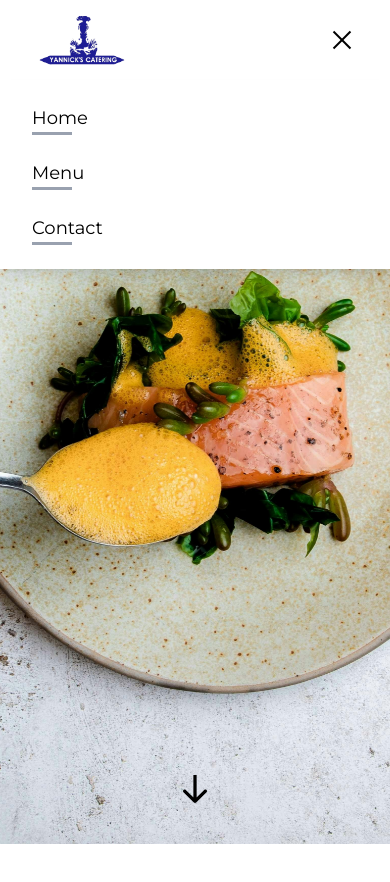
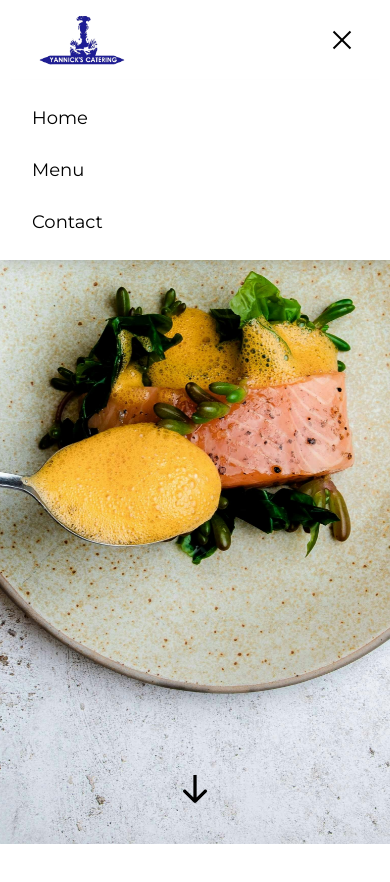
Before and after one commit to imadzaanine/yannickscatering, a Next.js app: page / in a window 390 px wide. Both pictures are taken after a click on the button "Toggle menu". Shown: the top 882 px of the page. Built offline with nearby package versions, Linux system fonts and the light colour scheme.

Commit message:
Deleted the line on small screens

```diff
--- a/public/components/layout/NavBar.tsx
+++ b/public/components/layout/NavBar.tsx
@@ -1,6 +1,14 @@
 'use client';
+
 import React, { useState } from 'react';
-import { motion, useScroll, useTransform, useMotionValueEvent, useAnimationControls, AnimatePresence } from 'framer-motion';
+import {
+  motion,
+  useScroll,
+  useTransform,
+  useMotionValueEvent,
+  useAnimationControls,
+  AnimatePresence,
+} from 'framer-motion';
 import Logo from '../ui/Logo';
 import { useMenu } from '../contexts/MenuContext';
 
@@ -35,7 +43,12 @@ const NavBar: React.FC = () => {
     });
   };
 
-  const navBg = menuOpen ? 'rgba(255,255,255,1)' : scrolled ? 'rgba(255,255,255,0.6)' : 'rgba(255,255,255,0)';
+  const navBg = menuOpen
+    ? 'rgba(255,255,255,1)'
+    : scrolled
+    ? 'rgba(255,255,255,0.6)'
+    : 'rgba(255,255,255,0)';
+
   const showBlur = !menuOpen && scrolled;
 
   return (
@@ -54,17 +67,23 @@ const NavBar: React.FC = () => {
         <Logo width={100} height={16} />
       </motion.div>
 
-      <div className="hidden md:block absolute left-1/2 transform -translate-x-1/2">
+      {/* Desktop Navigation */}
+      <div className="hidden md:block absolute left-1/2 -translate-x-1/2">
         <ul className="flex space-x-24">
           {links.map((link) => (
-            <li key={link.id} className="group text-black cursor-pointer" onClick={() => handleNavClick(link.id)}>
+            <li
+              key={link.id}
+              className="group text-black cursor-pointer"
+              onClick={() => handleNavClick(link.id)}
+            >
               <div>{link.label}</div>
-              <div className="w-10 h-0.75 bg-gray-400 mx-auto transition-colors group-hover:bg-[#1E1D94]"></div>
+              <div className="w-10 h-0.75 bg-gray-400 mx-auto transition-colors group-hover:bg-[#1E1D94]" />
             </li>
           ))}
         </ul>
       </div>
 
+      {/* Hamburger */}
       <motion.button
         animate={hamburgerControls}
         className="md:hidden flex flex-col justify-center items-center gap-1.5 w-8 h-8 z-50"
@@ -72,11 +91,21 @@ const NavBar: React.FC = () => {
         aria-label="Toggle menu"
         aria-expanded={menuOpen}
       >
-        <motion.span animate={menuOpen ? { rotate: 45, y: 8 } : { rotate: 0, y: 0 }} className="w-6 h-0.5 bg-black block origin-center" />
-        <motion.span animate={menuOpen ? { opacity: 0 } : { opacity: 1 }} className="w-6 h-0.5 bg-black block" />
-        <motion.span animate={menuOpen ? { rotate: -45, y: -8 } : { rotate: 0, y: 0 }} className="w-6 h-0.5 bg-black block origin-center" />
+        <motion.span
+          animate={menuOpen ? { rotate: 45, y: 8 } : { rotate: 0, y: 0 }}
+          className="w-6 h-0.5 bg-black block origin-center"
+        />
+        <motion.span
+          animate={menuOpen ? { opacity: 0 } : { opacity: 1 }}
+          className="w-6 h-0.5 bg-black block"
+        />
+        <motion.span
+          animate={menuOpen ? { rotate: -45, y: -8 } : { rotate: 0, y: 0 }}
+          className="w-6 h-0.5 bg-black block origin-center"
+        />
       </motion.button>
 
+      {/* Mobile Menu */}
       <AnimatePresence>
         {menuOpen && (
           <motion.div
@@ -89,9 +118,12 @@ const NavBar: React.FC = () => {
           >
             <ul className="flex flex-col gap-6">
               {links.map((link) => (
-                <li key={link.id} className="group text-black cursor-pointer text-lg" onClick={() => handleNavClick(link.id)}>
+                <li
+                  key={link.id}
+                  className="text-black cursor-pointer text-lg"
+                  onClick={() => handleNavClick(link.id)}
+                >
                   <div>{link.label}</div>
-                  <div className="w-10 h-0.75 bg-gray-400 transition-colors group-hover:bg-[#1E1D94]"></div>
                 </li>
               ))}
             </ul>
```
